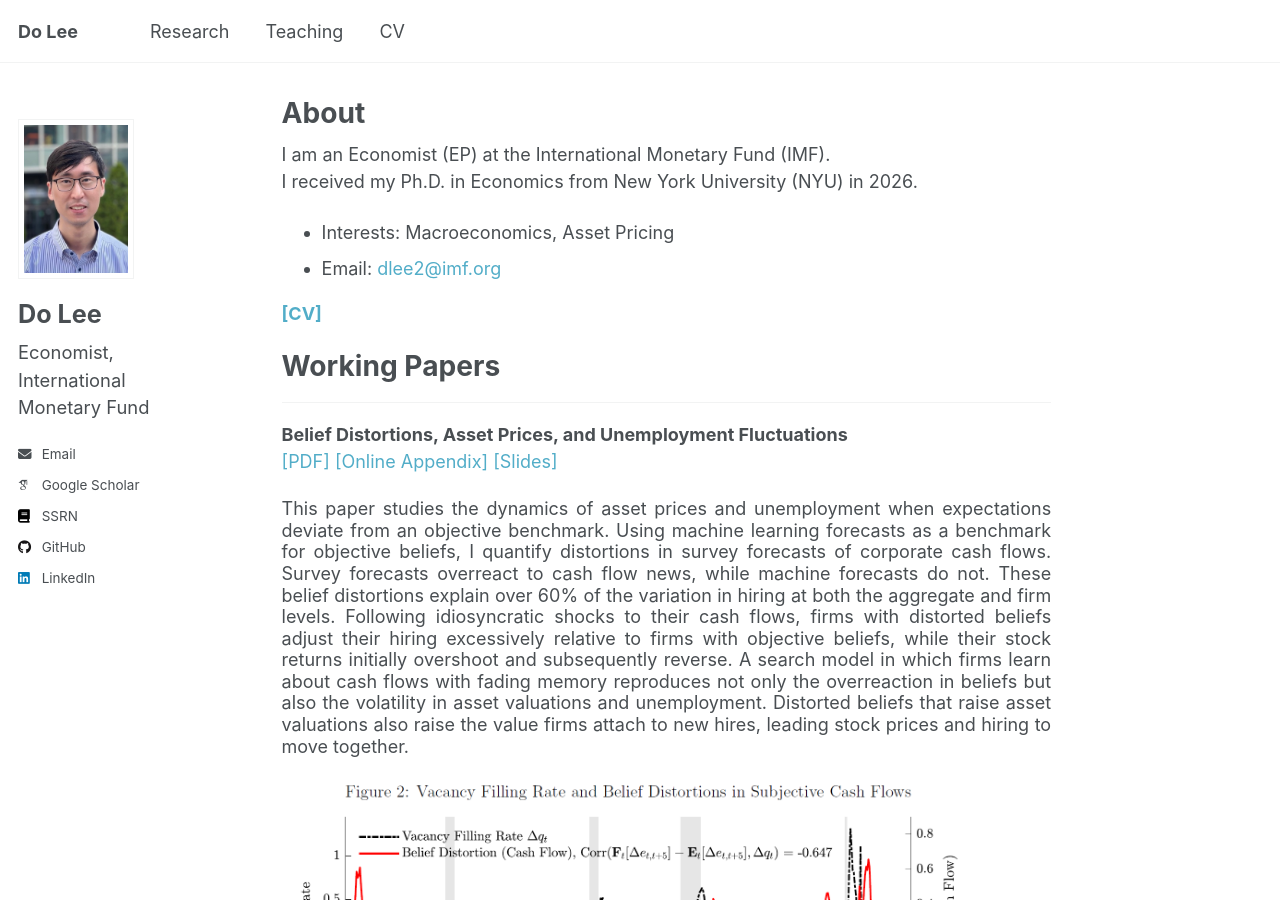
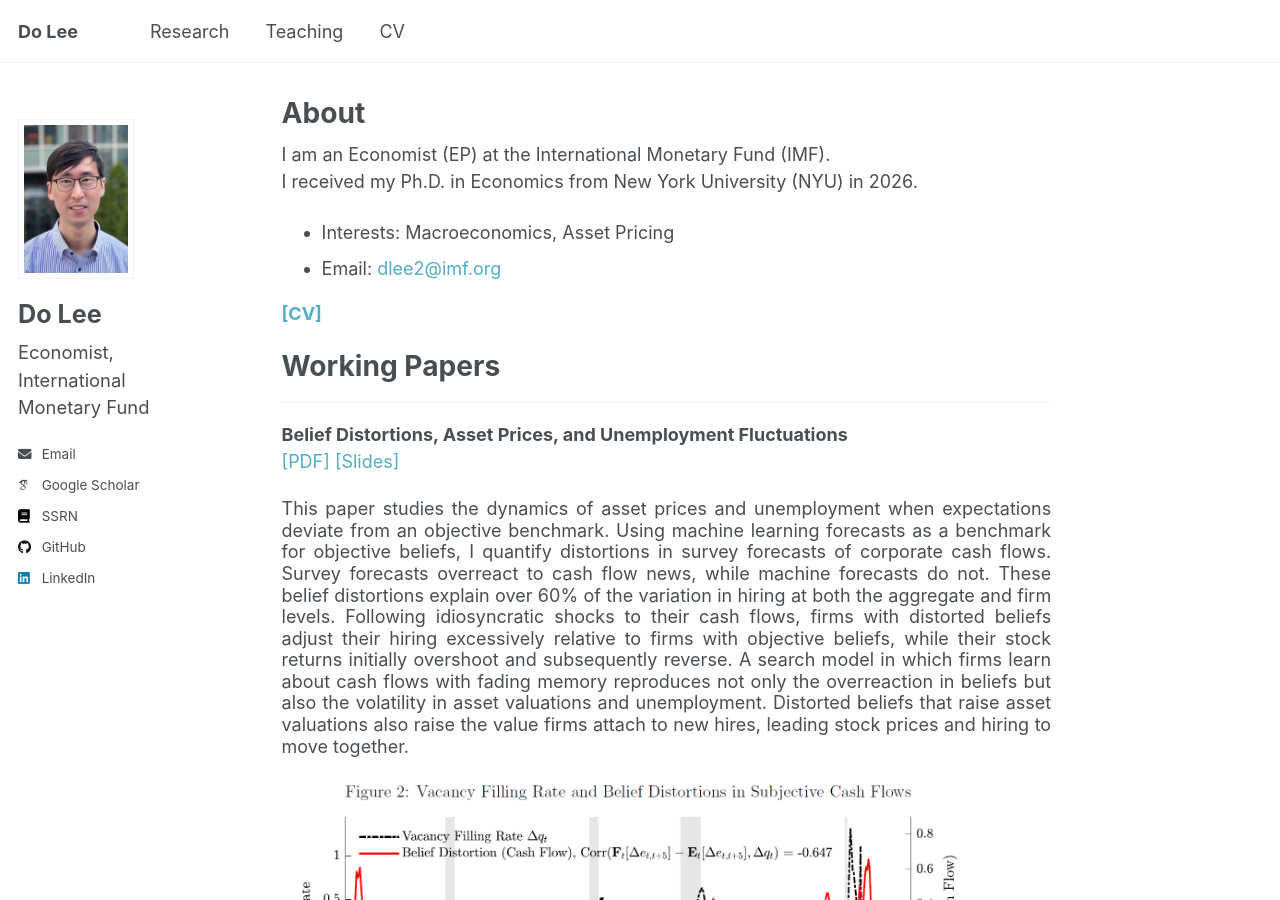
Before and after one commit to doqlee/doqlee.github.io, a Jekyll site: the page built from _pages/main.md, in a window 1280 px wide and 900 px high. Built offline with Jekyll 4.4.1, drawn with Linux system fonts in a browser that asks for light colours; some web fonts are replaced.

Commit message:
Remove online appendix link from JMP entry
Co-Authored-By: Claude Opus 5.5 <noreply@anthropic.com>

```diff
--- a/_pages/main.md
+++ b/_pages/main.md
@@ -98,7 +98,7 @@ Working Papers
 ---
 
 **Belief Distortions, Asset Prices, and Unemployment Fluctuations** \
-[[PDF]](../files/belief_distortions_unemployment_fluctuations.pdf) [[Online Appendix]](../files/onlineappendix.pdf) [[Slides]](../files/slides.pdf)
+[[PDF]](../files/belief_distortions_unemployment_fluctuations.pdf) [[Slides]](../files/slides.pdf)
 <div id="BDUF" style="text-align: justify; line-height: 1.2" >
 This paper studies the dynamics of asset prices and unemployment when expectations deviate from an objective benchmark. Using machine learning forecasts as a benchmark for objective beliefs, I quantify distortions in survey forecasts of corporate cash flows. Survey forecasts overreact to cash flow news, while machine forecasts do not. These belief distortions explain over 60% of the variation in hiring at both the aggregate and firm levels. Following idiosyncratic shocks to their cash flows, firms with distorted beliefs adjust their hiring excessively relative to firms with objective beliefs, while their stock returns initially overshoot and subsequently reverse. A search model in which firms learn about cash flows with fading memory reproduces not only the overreaction in beliefs but also the volatility in asset valuations and unemployment. Distorted beliefs that raise asset valuations also raise the value firms attach to new hires, leading stock prices and hiring to move together.
 <br>
```
